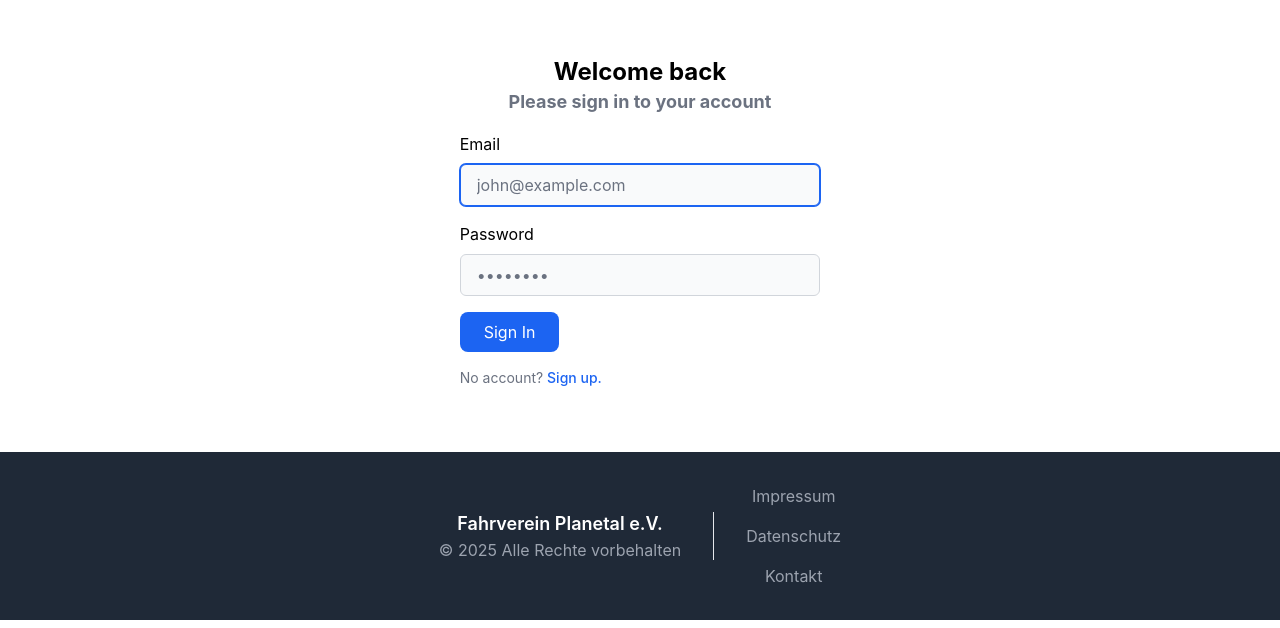
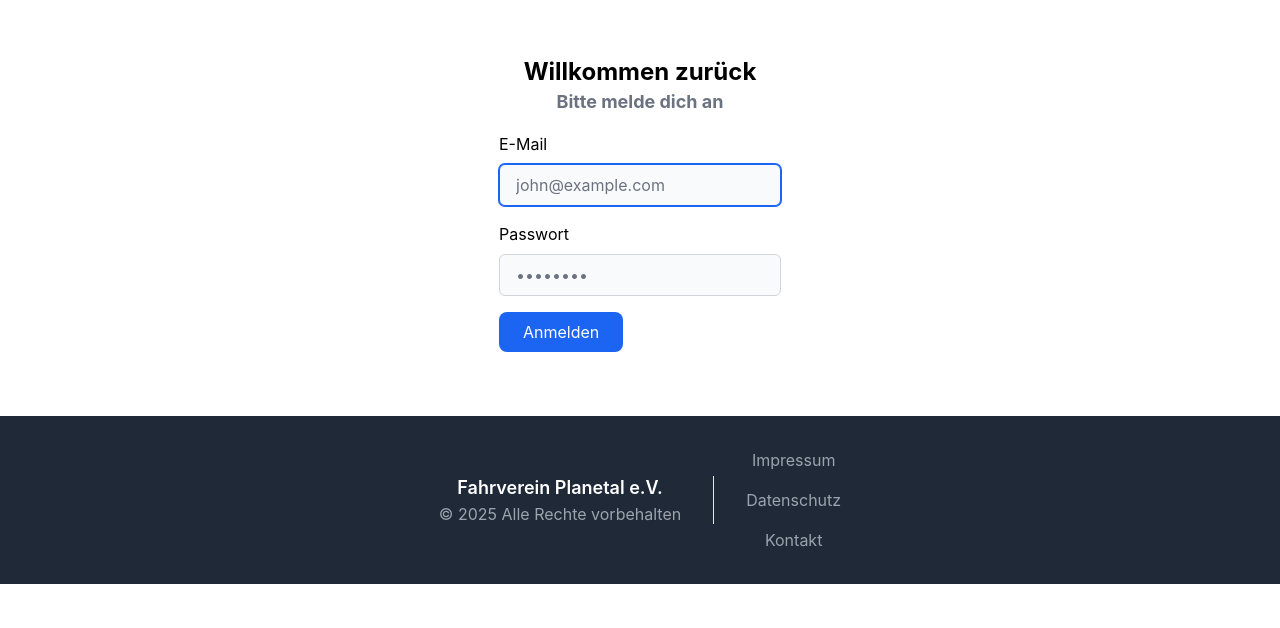
Before and after one commit to FischLord/flask-verein, a Flask app: page /login in a window 1280 px wide. Shown: the part 112-740 px from the top of the page. Run offline with Flask 3, Linux system fonts and the light colour scheme.

Commit message:
fix(FV-06b,FV-14b): Auth-Seiten deutsch, Label-Tags korrigiert, Signup-Link entfernt
Co-Authored-By: Claude Opus 4.8 <noreply@anthropic.com>

```diff
--- a/app/templates/auth/login.html
+++ b/app/templates/auth/login.html
@@ -7,26 +7,23 @@
 {% block content %}
     <div class="flex items-center justify-center mx-3">
     <div class="px-8 py-6 mt-8 text-left bg-white p-4">
-        <h3 class="text-2xl font-bold text-center">Welcome back</h3>
-        <h4 class="text-lg font-bold text-center text-gray-500">Please sign in to your account</h4>
+        <h3 class="text-2xl font-bold text-center">Willkommen zurück</h3>
+        <h4 class="text-lg font-bold text-center text-gray-500">Bitte melde dich an</h4>
         <form action="{{ url_for('auth.login') }}" method="POST">
             {% include 'boilerplate/flash_message.html' %}
             {{ form.csrf_token }}
             <div class="mt-4">
                 <div>
-                    <label class="block" for="email">Email<label>
+                    <label class="block" for="email">E-Mail</label>
                         {{ form.email(class="bg-gray-50 border border-gray-300 text-gray-900 w-full px-4 py-2 mt-2 border rounded-md focus:outline-none focus:ring-1 focus:ring-blue-600", placeholder='john@example.com', type='email', autofocus=true) }}
                 </div>
                 <div class="mt-4">
-                    <label class="block">Password<label>
+                    <label class="block" for="password">Passwort</label>
                         {{ form.password(class="bg-gray-50 border border-gray-300 text-gray-900 w-full px-4 py-2 mt-2 border rounded-md focus:outline-none focus:ring-1 focus:ring-blue-600", placeholder='••••••••', type='password') }}
                 </div>
                 <div class="flex items-baseline justify-between">
-                    <button class="px-6 py-2 mt-4 text-white bg-blue-600 rounded-lg hover:bg-blue-900" type="submit">Sign In</button>
+                    <button class="px-6 py-2 mt-4 text-white bg-blue-600 rounded-lg hover:bg-blue-900" type="submit">Anmelden</button>
                 </div>
-                <p class="text-sm font-light text-gray-500 dark:text-gray-400 mt-4 mb-0">
-                      No account? <a href="{{ url_for('auth.register') }}" class="font-medium text-blue-600 hover:underline dark:text-blue-500">Sign up.</a>
-                  </p>
             </div>
         </form>
     </div>
```
Also changed, not shown: app/templates/auth/register.html (+13 -14 lines).
